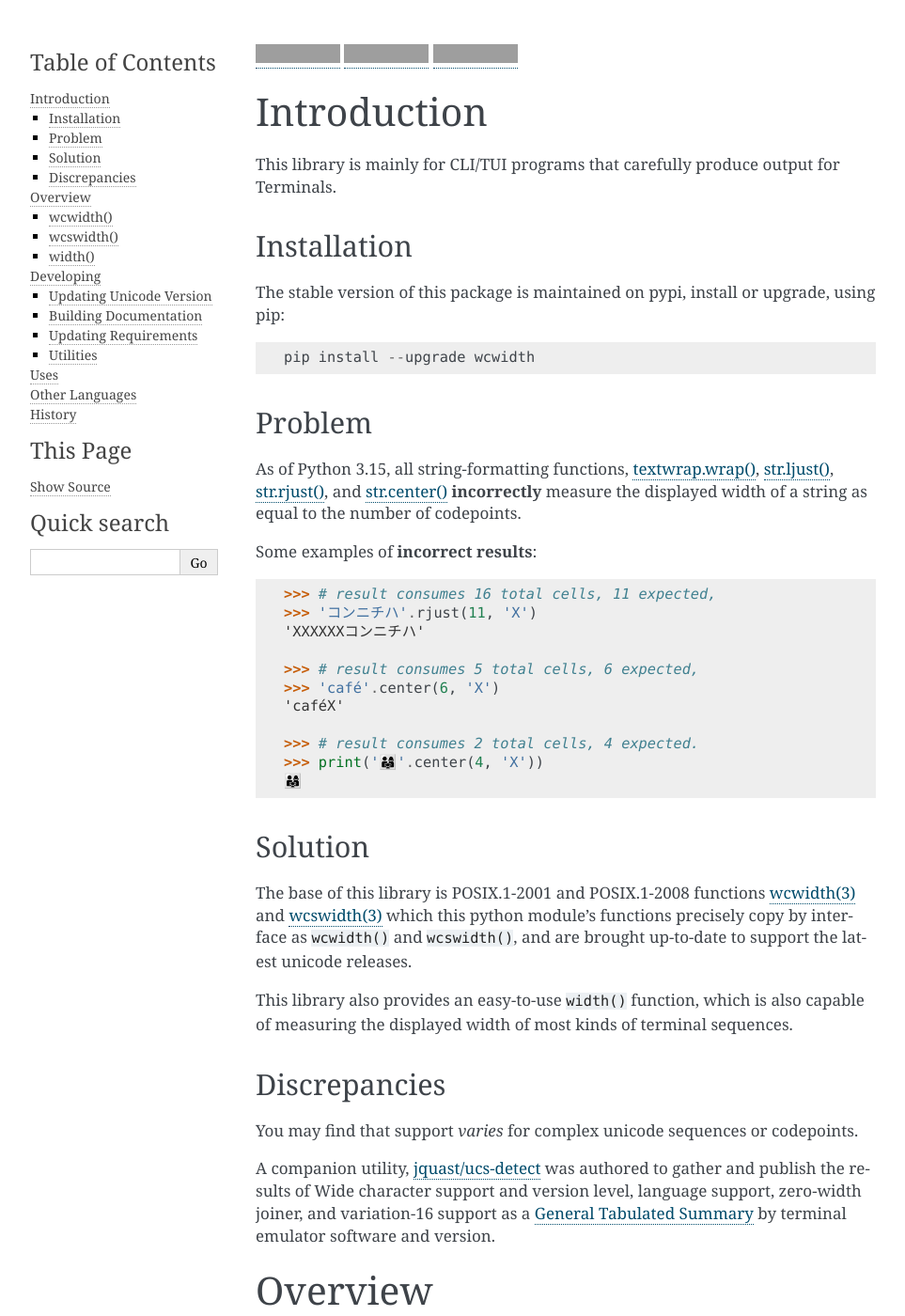
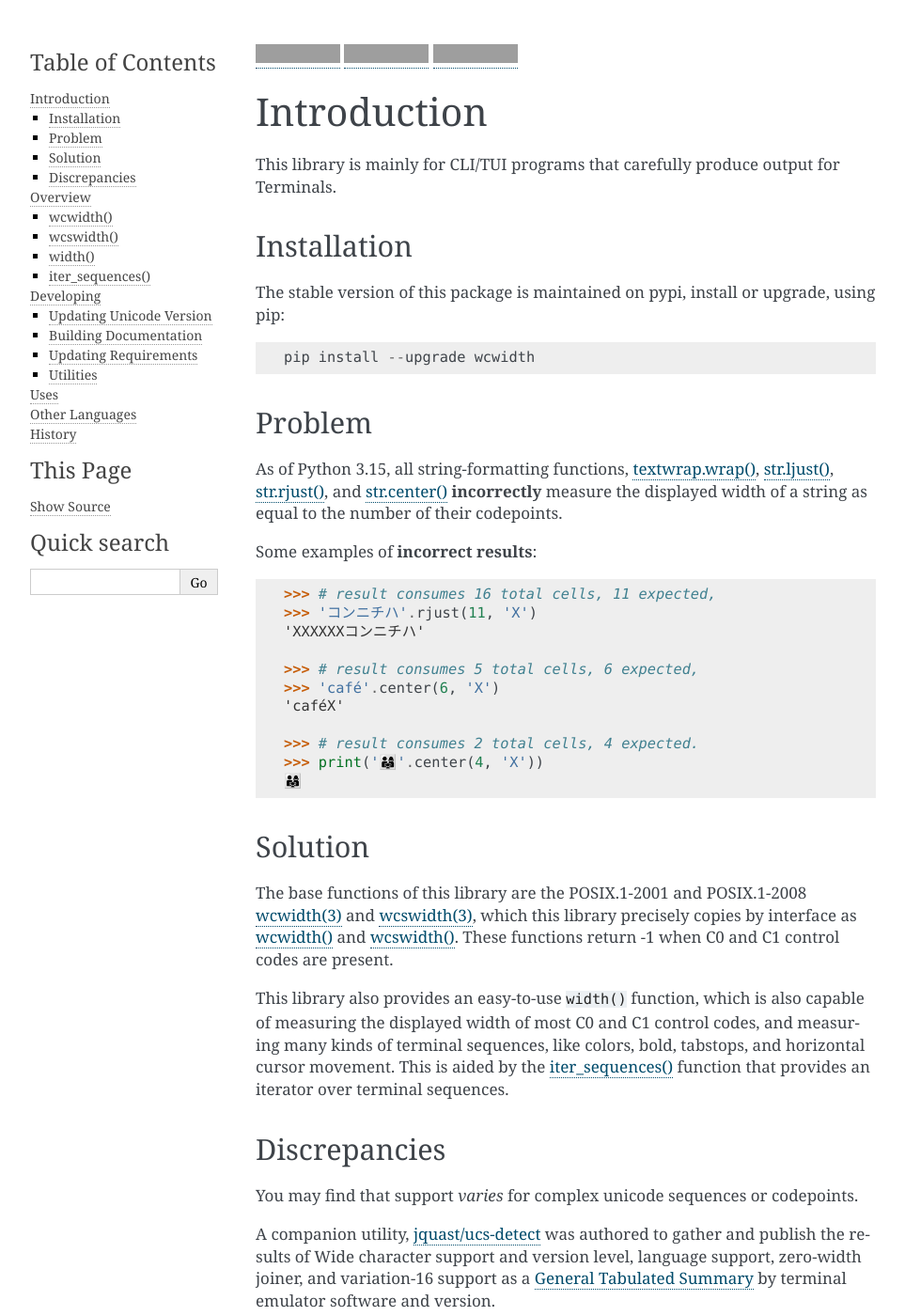
Before and after one commit to jquast/wcwidth, a Sphinx documentation site: the page built from docs/intro.rst, in a window 1280 px wide and 1400 px high. Shown: the whole window at 94% size, without its empty margins (148-1111 px from the left). Built offline with Sphinx 7.4.7, drawn with Linux system fonts in a browser that asks for light colours; some of the changed text lies outside the part shown; grey boxes are pictures that could not be loaded.

Commit message:
document iter_sequences

```diff
--- a/docs/intro.rst
+++ b/docs/intro.rst
@@ -17,8 +17,8 @@
 -------
 
 As of Python 3.15, all string-formatting functions, `textwrap.wrap()`_, `str.ljust()`_,
-`str.rjust()`_, and `str.center()`_ **incorrectly** measure the displayed width of a string as
-equal to the number of codepoints.
+`str.rjust()`_, and `str.center()`_ **incorrectly** measure the displayed width of a string as equal
+to the number of their codepoints.
 
 Some examples of **incorrect results**:
 
@@ -36,16 +36,17 @@
     >>> print('👨‍👩‍👧'.center(4, 'X'))
     👨‍👩‍👧
 
-
 Solution
 --------
 
-The base of this library is POSIX.1-2001 and POSIX.1-2008 functions `wcwidth(3)`_ and `wcswidth(3)`_
-which this python module's functions precisely copy by interface as ``wcwidth()`` and ``wcswidth()``,
-and are brought up-to-date to support the latest unicode releases.
+The base functions of this library are the POSIX.1-2001 and POSIX.1-2008 `wcwidth(3)`_ and
+`wcswidth(3)`_, which this library precisely copies by interface as `wcwidth()`_ and `wcswidth()`_.
+These functions return -1 when C0 and C1 control codes are present.
 
-This library also provides an easy-to-use ``width()`` function, which is also capable of
-measuring the displayed width of most kinds of terminal sequences.
+This library also provides an easy-to-use ``width()`` function, which is also capable of measuring
+the displayed width of most C0 and C1 control codes, and measuring many kinds of terminal sequences,
+like colors, bold, tabstops, and horizontal cursor movement. This is aided by the
+`iter_sequences()`_ function that provides an iterator over terminal sequences.
 
 Discrepancies
 -------------
@@ -141,6 +142,22 @@
     Traceback (most recent call last):
     ...
     ValueError: Indeterminate cursor sequence at position 0
+
+iter_sequences()
+----------------
+
+Iterates through text, yielding segments with escape sequence identification.
+
+.. code-block:: python
+
+    >>> list(wcwidth.iter_sequences('hello'))
+    [('hello', False)]
+    >>> list(wcwidth.iter_sequences('\x1b[31mred\x1b[0m'))
+    [('\x1b[31m', True), ('red', False), ('\x1b[0m', True)]
+
+Use ``iter_sequences()`` to split text into segments of plain text and escape sequences. Each tuple
+contains the segment string and a boolean indicating whether it is an escape sequence (``True``) or
+plain text (``False``).
 
 ==========
 Developing
```
